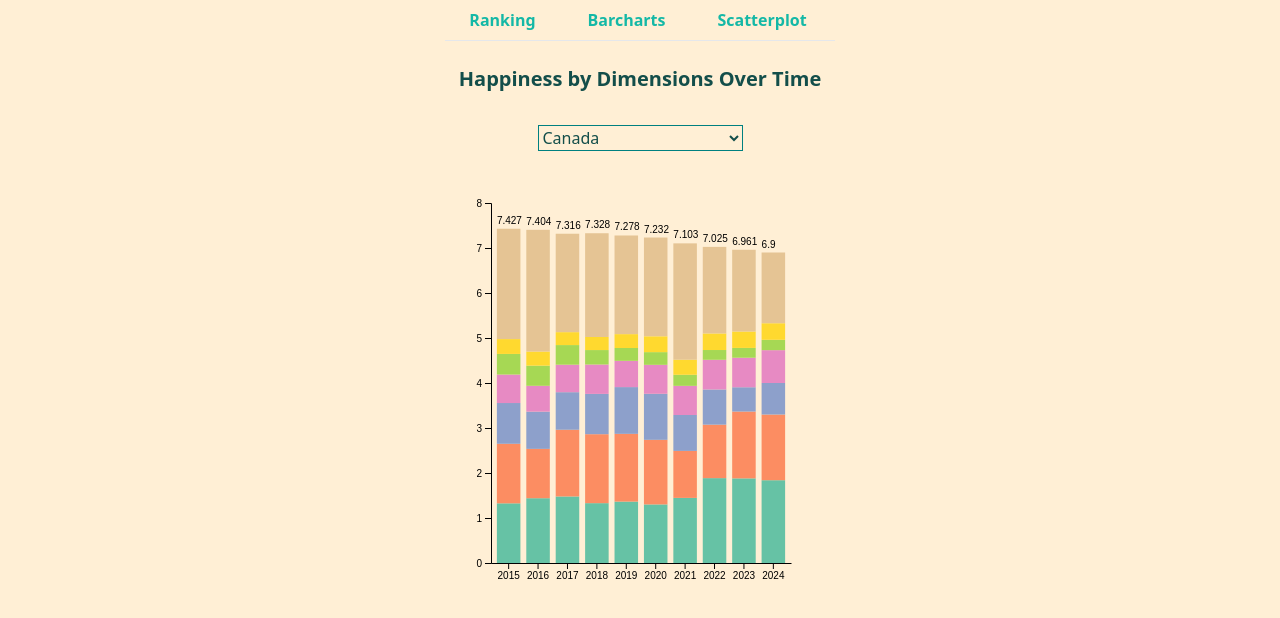
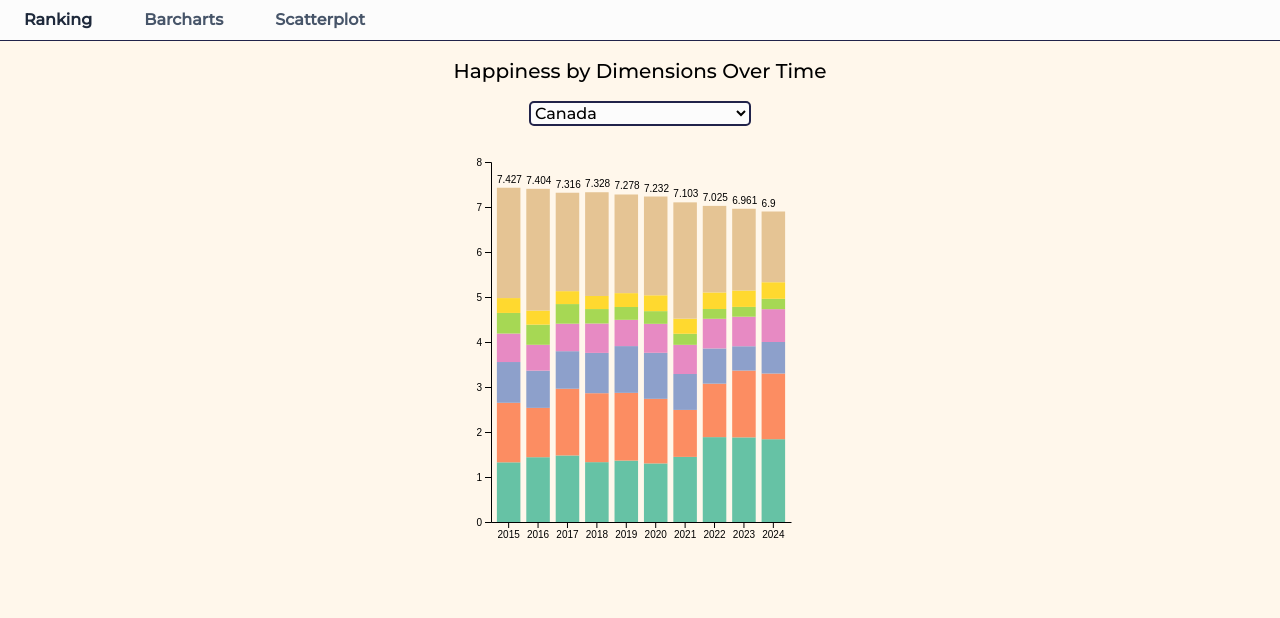
Before and after one commit to JBreitenbr/Happiness-DataViz-2024, a React (Vite) app: page /Happiness-DataViz-2024/bars in a window 1280 px wide. Shown: the top 618 px of the page. Built offline with nearby package versions, Linux system fonts and the light colour scheme.

Commit message:
added/altered some styling

```diff
--- a/src/App.css
+++ b/src/App.css
@@ -7,7 +7,7 @@
 #canvas_rank, #canvas_bar, #canvas_scatter {
   width: 358px;
   height: 520px;
-  background-color:papayawhip;
+  background-color:#fff7eb;
 }
 #canvas_rank {width:380px;height:570px;}
 #tooltip {
@@ -28,5 +28,6 @@ body,.wrapper {
   justify-content: center;
   align-items: center;
   flex-direction: column;
-  background-color: papayawhip;
+  background-color: #fff7eb;
+  font-family: 'Montserrat', sans-serif;
 }
--- a/src/Barcharts.jsx
+++ b/src/Barcharts.jsx
@@ -67,7 +67,7 @@ for(let i=0;i<10;i++){
  };
   showCountry(country);
 
-  return (<div><h1 className="text-center text-teal-900 mt-6 text-xl" ><strong>Happiness by Dimensions Over Time</strong></h1><div className="wrapper text-teal-900 my-6 p-2" style={{backgroundColor:"papayawhip"}}><select value={country} onChange={handleChange} style={{backgroundColor:"papayawhip",border:"1px solid teal"}}>{countries.map(item=><option key={item} value={item} className="p-4" style={{backgroundColor:"papayawhip"}} >{cntDict[item]}</option>)}</select></div></div>);
+  return (<div><h1 className="text-center text-bold mt-4 text-xl" >Happiness by Dimensions Over Time</h1><div className="wrapper my-2 p-2"><select value={country} onChange={handleChange} style={{backgroundColor:"#fcfcfc",border:"2px solid #21234a",borderRadius:"5px"}}>{countries.map(item=><option key={item} value={item} className="p-4">{cntDict[item]}</option>)}</select></div></div>);
 
   }
 
--- a/src/Navbar.jsx
+++ b/src/Navbar.jsx
@@ -1,15 +1,15 @@
 import {Link} from 'react-router-dom';
 const Navbar = () => {
   return (
-    <ul className="flex border-b">
+    <ul className="flex" style={{backgroundColor:"#fcfcfc",width:"100vw",borderBottom:"#21234a 1px solid"}}>
   <li className="-mb-px mr-1">
-    <Link to="/Happiness-DataViz-2024" className="inline-block py-2 px-6 text-teal-500 hover:text-teal-800 font-semibold">Ranking</Link>
+    <Link to="/Happiness-DataViz-2024" className="inline-block py-2 px-6 text-slate-600 hover:text-slate-800 font-semibold">Ranking</Link>
   </li>
   <li className="mr-1">
-    <Link to="/Happiness-DataViz-2024/bars" className="inline-block py-2 px-6 text-teal-500 hover:text-teal-800 font-semibold">Barcharts</Link>
+    <Link to="/Happiness-DataViz-2024/bars" className="inline-block py-2 px-6 text-slate-600 hover:text-slate-800 font-semibold">Barcharts</Link>
   </li>
   <li className="mr-1">
-    <Link to="/Happiness-DataViz-2024/scatter" className="inline-block py-2 px-6 text-teal-500 hover:text-teal-800 font-semibold">Scatterplot</Link>
+    <Link to="/Happiness-DataViz-2024/scatter" className="inline-block py-2 px-6 text-slate-600 hover:text-slate-800 font-semibold">Scatterplot</Link>
   </li>
 </ul>)
 }
--- a/src/Ranks.jsx
+++ b/src/Ranks.jsx
@@ -47,7 +47,7 @@ canvas.append('text').attr('x',xScale(0)+12).attr('y',yScale(rankDict[year][i][0
  }
 }
   showRanks(year,mood);
-  return (<div className="wrapper"><select value={year} onChange={handleYear}>{years.map(item=><option key={item} value={item}>{item}</option>)}</select><select value={mood} onChange={handleMood}>{moods.map(item=><option key={item} value={item}>{moodDict[item]}</option>)}</select></div>)
+  return (<div className="wrapper"><h1 className="text-center text-bold text-xl mt-4">Ranked Happiness Score by Year</h1><select value={year} onChange={handleYear} className="mt-2" style={{backgroundColor:"#fcfcfc",border:"2px solid #21234a",borderRadius:"5px"}}>{years.map(item=><option key={item} value={item}>{item}</option>)}</select><select value={mood} onChange={handleMood} className="my-2" style={{backgroundColor:"#fcfcfc",border:"2px solid #21234a",borderRadius:"5px"}}>{moods.map(item=><option key={item} value={item}>{moodDict[item]}</option>)}</select></div>)
 }
 
 export default Ranks;
--- a/src/Scatter.jsx
+++ b/src/Scatter.jsx
@@ -43,10 +43,10 @@ let yAxis=d3.axisLeft(yScale);
 canvas.append('g').style("font", `${w<h?(w/88+h/88):((w>700?w/110:w/93)+h/93)}px nunito`).call(xAxis).attr('transform','translate(0,'+(h-pad)+')');
 
 //canvas.append("circle").attr("cx",xScale(dat[0][4])).attr("cy",yScale(dat[0][3])).attr("r",10).style("fill","red");
-canvas.selectAll('circle').data(dat).enter().append('circle').attr('cx',(item)=>{return xScale(item[4])}).attr('cy',(item)=>{ return  yScale(item[3])}).attr('r',(item)=>(0.0000025*h)*Math.sqrt(item[1])).attr("fill",(item)=>{return regDict[item[2]]}).on("mouseover",(event,item)=>{return toolTip.style("visibility","visible").html("Country: "+item[0]+"<br> Population: "+item[1]+"<br>"+dimBij[dim]+": "+item[4]+"% of Happiness Score"+"<br> Happiness Score: "+item[3]).style("left",event.pageX+10+"px").style( "top",event.pageY-20+"px")}).on("mouseout",(event,item)=>{return toolTip.style("visibility","hidden")});}
+canvas.selectAll('circle').data(dat).enter().append('circle').attr('cx',(item)=>{return xScale(item[4])}).attr('cy',(item)=>{ return  yScale(item[3])}).attr('r',(item)=>(0.0000025*h)*Math.sqrt(item[1])).attr("fill",(item)=>{return regDict[item[2]]}).style("stroke","grey").on("mouseover",(event,item)=>{return toolTip.style("visibility","visible").html("Country: "+item[0]+"<br> Population: "+item[1]+"<br>"+dimBij[dim]+": "+item[4]+"% of Happiness Score ("+item[3]+")").style("left",event.pageX+10+"px").style( "top",event.pageY-20+"px")}).on("mouseout",(event,item)=>{return toolTip.style("visibility","hidden")});}
   showScatter(dim,reg);
 
-  return (<div className="wrapper"><select value={dim} onChange={handleChange1}>{dims.map(item=><option key={item} value={item}>{dimBij[item]}</option>)}</select><select value={reg} onChange={handleChange2}>{regions.map(item=><option key={item} value={item}>{item}</option>)}</select></div>);
+  return (<div className="wrapper"><h1 className="text-center text-bold mt-4 text-xl" >Happiness Dimensions (in % of Score) vs. Happiness Score</h1><select value={dim} onChange={handleChange1} style={{backgroundColor:"#fcfcfc",border:"2px solid #21234a",borderRadius:"5px"}} className="mt-2">{dims.map(item=><option key={item} value={item}>{dimBij[item]}</option>)}</select><select value={reg} onChange={handleChange2} style={{backgroundColor:"#fcfcfc",border:"2px solid #21234a",borderRadius:"5px"}} className="my-2">{regions.map(item=><option key={item} value={item}>{item}</option>)}</select></div>);
 }
 
 export default Scatter;
```
